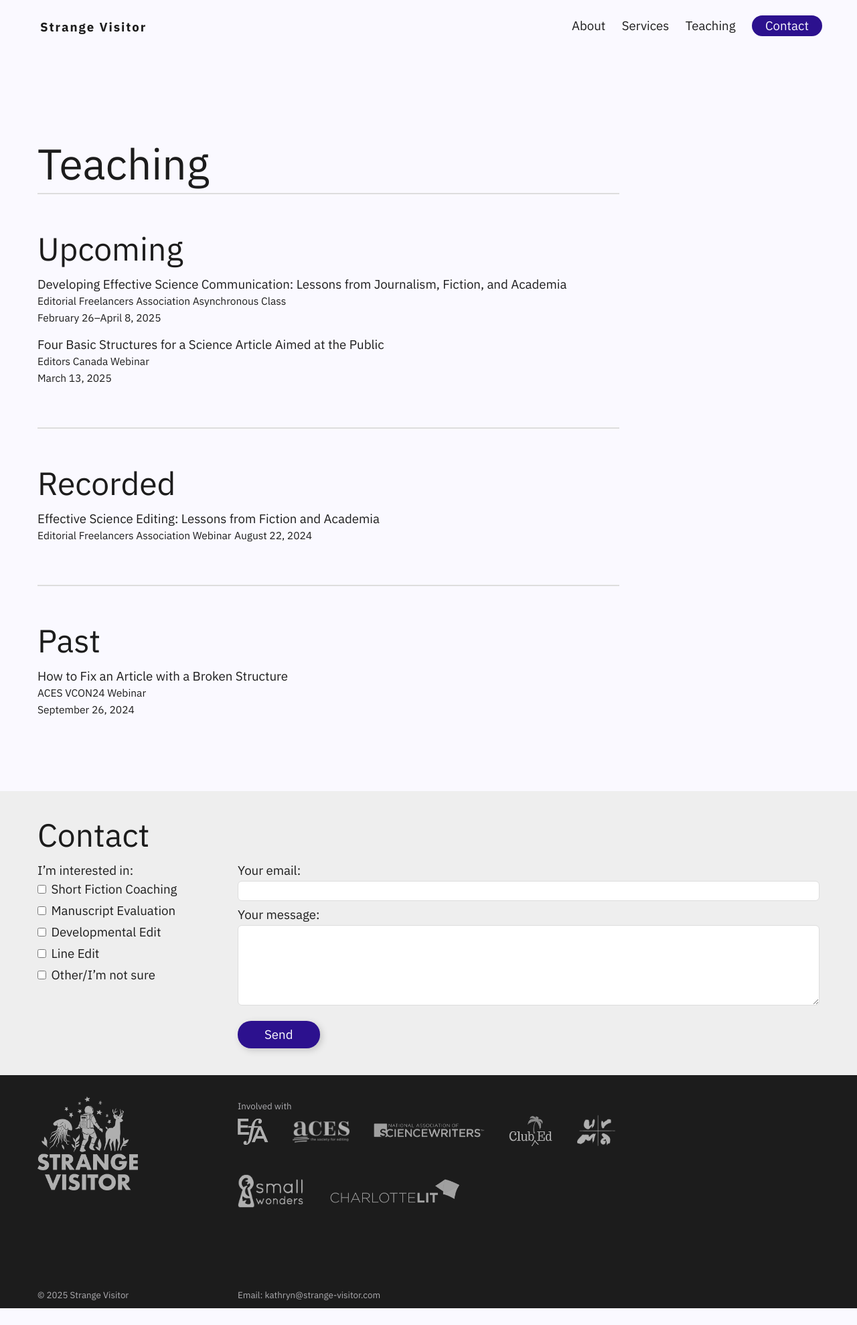
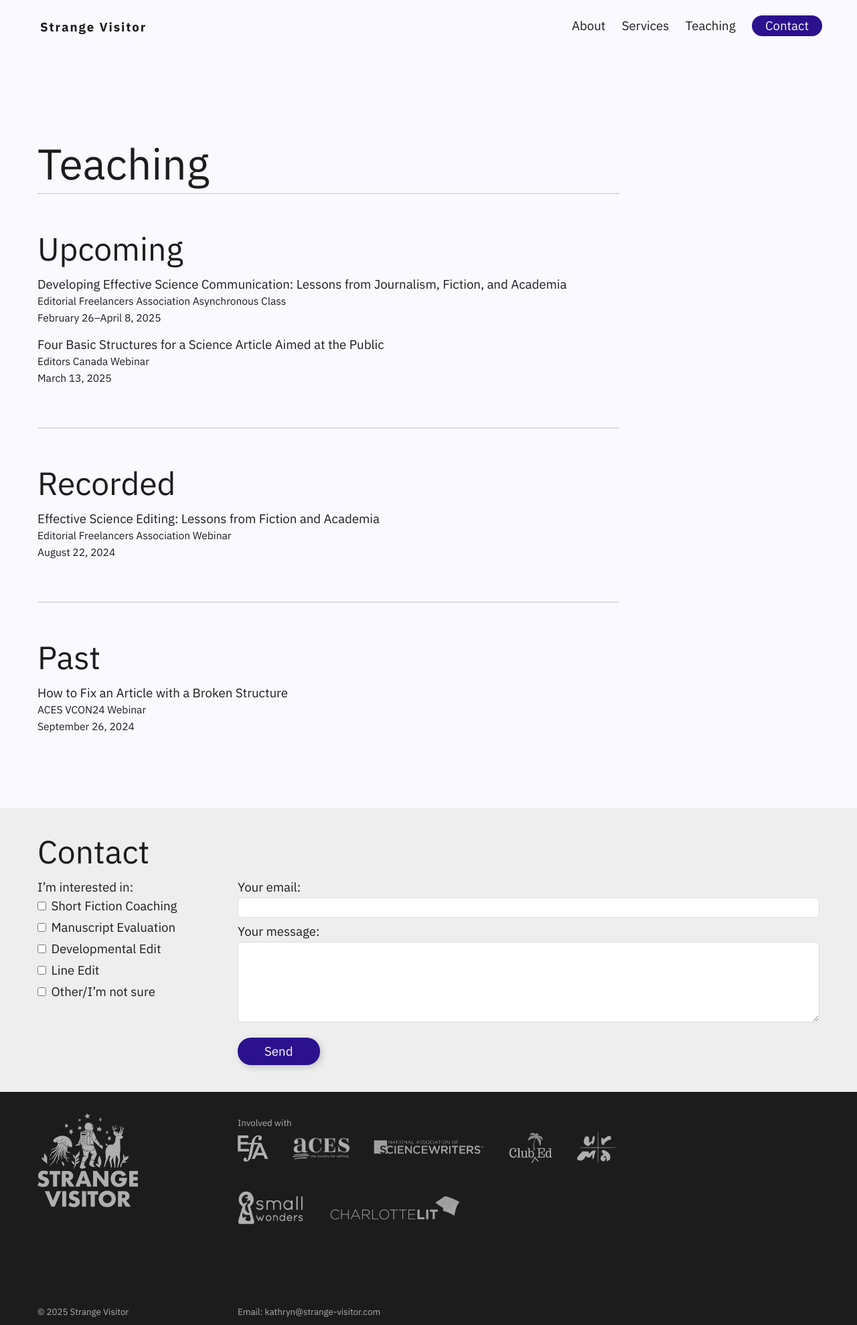
Before and after one commit to kgrimSV/Strange_Visitor, a Jekyll site: the page built from teaching.md, in a window 1280 px wide. Shown: the whole page at 67% size. Built offline with Jekyll 4.4.1, drawn with Linux system fonts in a browser that asks for light colours; some web fonts are replaced; before the commit the page ends 1953 px from its top, so only the background shows below that.

```diff
--- a/teaching.md
+++ b/teaching.md
@@ -24,7 +24,7 @@ permalink: /teaching/
 ## Recorded
 
 [Effective Science Editing: Lessons from Fiction and Academia](https://www.the-efa.org/product/effective-science-editing-lessons-from-fiction-and-academia-webinar-recording/) <br>
-<small>Editorial Freelancers Association Webinar</small>
+<small>Editorial Freelancers Association Webinar</small> <br>
 <small>August 22, 2024</small>
 
 <br>
```
